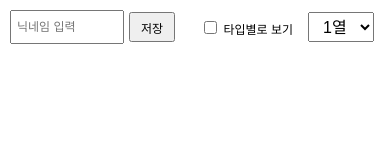
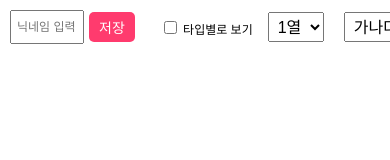
Before and after one commit to SuperLeeK/github-action, a website built with webpack: page src/index.html in a window 390 px wide. Built offline with nearby package versions, Linux system fonts and the light colour scheme.

Commit message:
Update style

```diff
--- a/src/styles.css
+++ b/src/styles.css
@@ -43,7 +43,7 @@ body {
 .type-filter {
   display: flex;
   align-items: center;
-  min-width: 80px; /* 추가: 최소 너비 설정 */
+  min-width: 40px; /* 추가: 최소 너비 설정 */
 }
 
 .type-filter input[type="checkbox"] {
@@ -73,7 +73,7 @@ body {
   padding: 0 clamp(5px, 1vw, 10px);
   margin-right: clamp(5px, 1vw, 10px);
   font-size: clamp(12px, 1.5vw, 16px);
-  width: clamp(100px, 15vw, 200px);
+  width: clamp(60px, 15vw, 200px);
 }
 
 #nicknameSaveButton,
@@ -87,7 +87,7 @@ body {
 .type-filter label {
   font-size: clamp(12px, 1.5vw, 16px);
   white-space: nowrap; /* 추가: 라벨 텍스트가 줄 바꿈되지 않도록 설정 */
-  min-width: 60px; /* 추가: 라벨의 최소 너비 설정 */
+  min-width: 40px; /* 추가: 라벨의 최소 너비 설정 */
 }
 
 .type-filter input[type="checkbox"] {
@@ -347,12 +347,15 @@ button.decrement {
   background-color: #e0355f; /* 호버 시 약간 더 어두운 색상 */
 }
 
+#nicknameSaveButton,
 #settingsButton {
   background-color: #ff3b6e;
   color: white;
   border: none;
   border-radius: 5px;
-  padding: 10px 15px;
+  /* padding: 10px 15px; */
+  align-items: center;
+  justify-content: center;
   cursor: pointer;
   font-size: 14px;
 }
@@ -423,7 +426,7 @@ button.decrement {
 
 #columnSelect,
 #filterSelect {
-  padding: 5px 10px;
+  padding: 5px 5px;
   font-size: 16px;
   height: clamp(30px, 4vw, 36px);
   margin-right: clamp(5px, 1vw, 10px);
```
